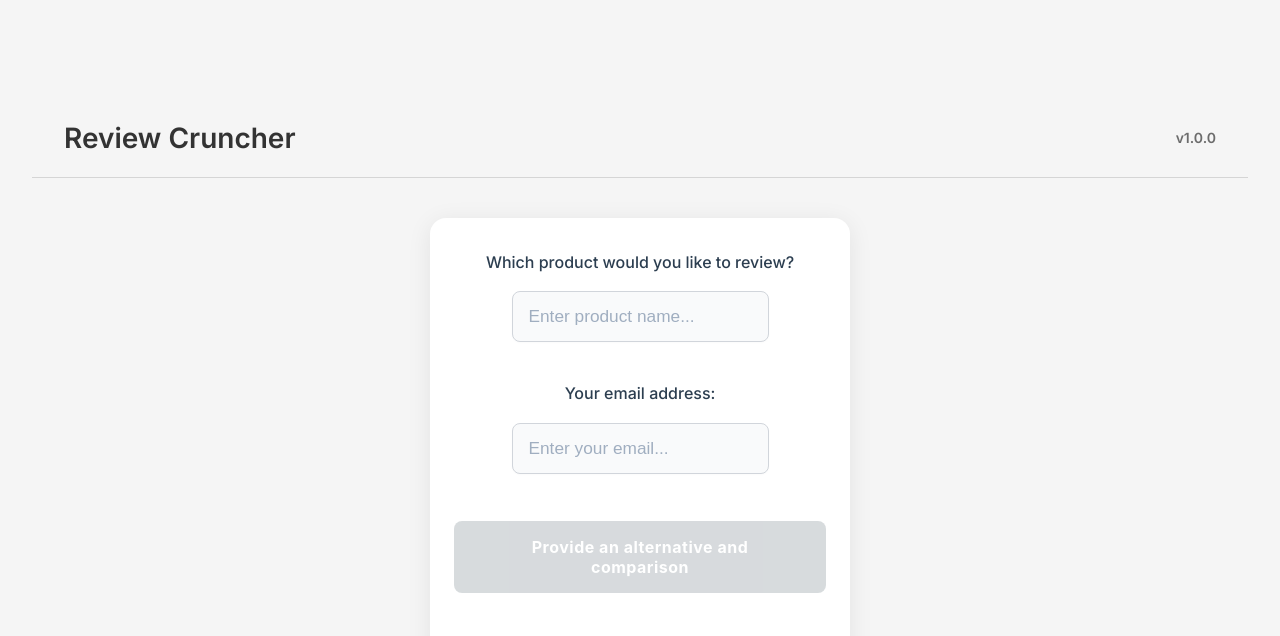
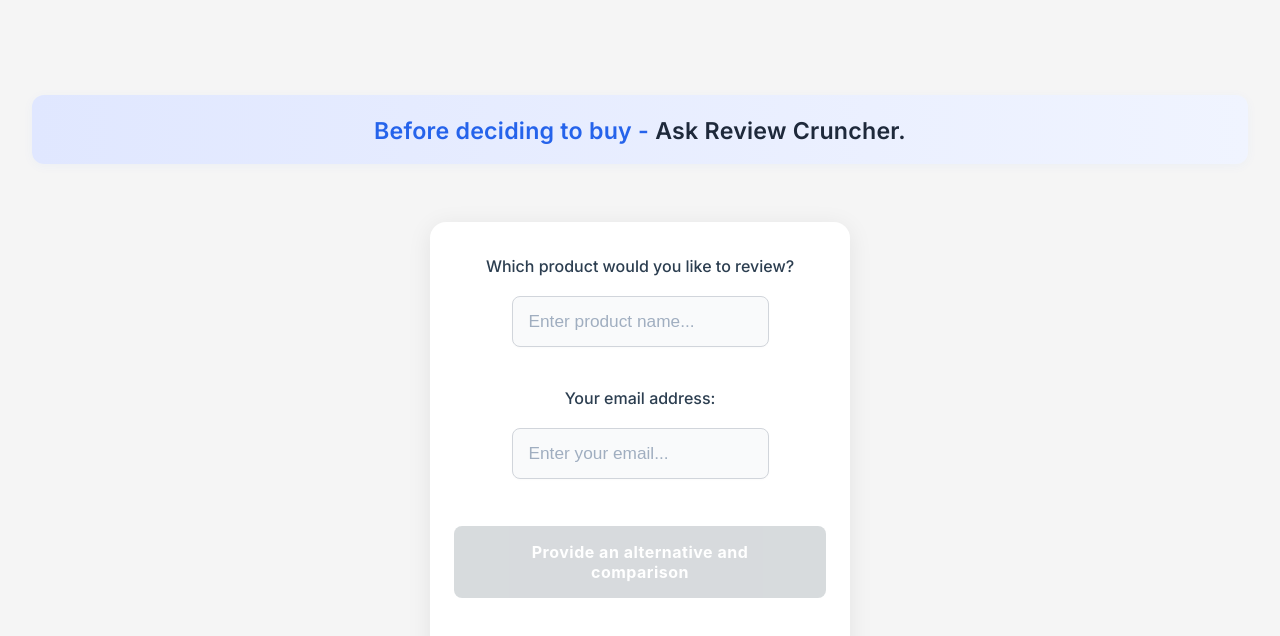
Before and after one commit to gniederlaender/Review-Cruncher, a React (Create React App) app: page / in a window 1280 px wide. Shown: the top 636 px of the page. Built offline with nearby package versions, Linux system fonts and the light colour scheme; no server answers.

Commit message:
refactor: remove Header, add claim banner as main heading

```diff
--- a/src/pages/HomePage.tsx
+++ b/src/pages/HomePage.tsx
@@ -1,6 +1,5 @@
 import React, { useState } from 'react'
 import ReactMarkdown from 'react-markdown'
-import Header from '../components/Header'
 import { sendCompletionRequest } from '../resources/api-request'
 import '../styles/HomePage.css'
 
@@ -54,7 +53,9 @@
 
     return (
         <div className="o-page-container">
-            <Header />
+            <div className="o-claim-banner">
+                Before deciding to buy - <span>Ask Review Cruncher.</span>
+            </div>
             <div className="o-main-page-container">
                 <div className="u-input-row">
                     <p>Which product would you like to review?</p>
--- a/src/styles/HomePage.css
+++ b/src/styles/HomePage.css
@@ -192,6 +192,24 @@
     color: #2563eb;
 }
 
+.o-claim-banner {
+    width: 100%;
+    text-align: center;
+    font-size: 1.45rem;
+    font-weight: 600;
+    color: #2563eb;
+    background: linear-gradient(90deg, #e0e7ff 0%, #f0f4ff 100%);
+    padding: 18px 0 14px 0;
+    margin-bottom: 18px;
+    border-radius: 12px;
+    letter-spacing: 0.01em;
+    box-shadow: 0 2px 12px rgba(37,99,235,0.04);
+}
+.o-claim-banner span {
+    color: #1e293b;
+    font-weight: 700;
+}
+
 @media (max-width: 600px) {
     .o-main-page-container {
         padding: 16px 6px;
@@ -210,4 +228,9 @@
         font-size: 0.97rem;
         padding: 6px 12px;
     }
+    .o-claim-banner {
+        font-size: 1.08rem;
+        padding: 12px 0 10px 0;
+        margin-bottom: 10px;
+    }
 }
```
